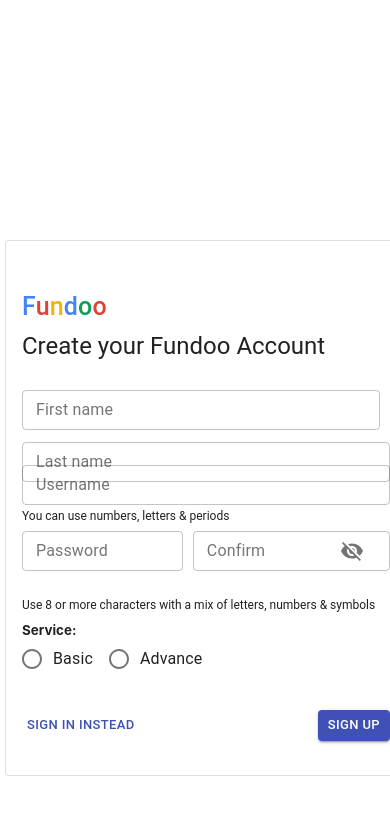
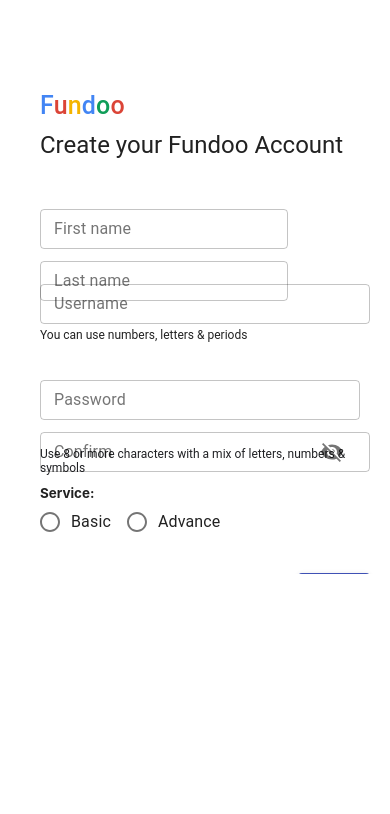
Before and after one commit to Priyankateke/FundooApp, a React (Create React App) app: page /registration in a window 390 px wide. Shown: the top 814 px of the page. Built offline with nearby package versions, Linux system fonts and the light colour scheme.

Commit message:
ADDED: Call Forgot password API and Reset The Password

```diff
--- a/package.json
+++ b/package.json
@@ -16,7 +16,7 @@
     "react-scripts": "3.4.1"
   },
   "scripts": {
-    "start": "react-scripts start",
+    "start": "set PORT=4200 && react-scripts start",
     "build": "react-scripts build",
     "test": "react-scripts test",
     "eject": "react-scripts eject"
--- a/src/App.js
+++ b/src/App.js
@@ -15,7 +15,7 @@
       <Route exact path="/" component={Login}></Route>
       <Route exact path="/signin" component={Login}></Route>
       <Route path="/forgetPassword" component={ForgetPassword} ></Route>
-      <Route exact path='/resetPassword' component={ResetPassword}></Route>
+      <Route path='/resetpassword' component={ResetPassword}></Route>
       <Route exact path='/registration' component={Registration}></Route>
     </Router>
   );
--- a/src/components/resetPassword.jsx
+++ b/src/components/resetPassword.jsx
@@ -163,7 +163,9 @@
             variant="contained"
             color="primary"
             style={{ fontSize: "12px", width: "90px", padding: "7px 0px" }}
-            onClick={this.reset}
+            // onClick={this.reset}
+            onClick={()=>this.reset}
+
           >Submit</Button>
           <Button
             className="cancel-button"
--- a/src/styles/registration.css
+++ b/src/styles/registration.css
@@ -1,5 +1,4 @@
 .registration-container {
-
     padding: 48px 40px 36px;
     margin-top:30px ;
     width: 740px;
@@ -65,11 +64,15 @@
     width: 100%;
     display: flex;
     flex-direction: row;
-    justify-content: space-around;
+    align-items: flex-start;
+    justify-content: space-between;
 }
 
 .firstname {
     margin-right: 10px;
+
+    /* width: 100%; */
+
 }
 .firstname-text {
     /* text-align: center;
@@ -186,22 +189,40 @@
 }
 
 @media screen and (max-width: 414px ) {
+    .registration-container {
+        width: 100%;
+        margin-top: 0px;
+        padding-left: 10px;
+        padding-right: 10px;
+        border: none !important;
 
-}
+    }
 
-@media only screen and (max-width: 414px) {
-    .registration-container{
-        width:100%;
+    .registration-form {
+
+        width: 330px;
+        height: 430px;
+        padding: 0px;
+        padding-right: 0px;
         display: flex;
-    flex-direction: row;
-    justify-content: space-around;
+        flex-direction: column;
+        align-items: flex-start;
+        justify-content: space-between;
     }
+
     .fundoo-image-container {
         display: none;
     }
-
     .first-last-name {
-        margin-top: 20px;
+        margin-top: 40px;
+        height: 35px;
+        width: 100%;
+        display: flex;
+        flex-direction: column;
+        justify-content: space-around;
+    }
+    .password-confirm {
+        margin-top: 30px;
         height: 35px;
         width: 100%;
         display: flex;
@@ -210,3 +231,27 @@
     }
 
 }
+
+/* @media only screen and (max-width: 414px) {
+    .registration-container{
+        width:100%;
+        display: flex;
+    flex-direction: row;
+    border: none !i;
+    margin-top: 40px;
+    /* justify-content: space-around; */
+    /* }
+    .fundoo-image-container {
+        display: none !mportant;
+    } */
+
+    /* .first-last-name {
+        margin-top: 20px;
+        height: 35px;
+        width: 100%;
+        display: flex;
+        flex-direction: column;
+        justify-content: space-around;
+    } */
+
+/* }  */
```
Also changed, not shown: src/components/dashboard.jsx (added, +29 -0 lines).
